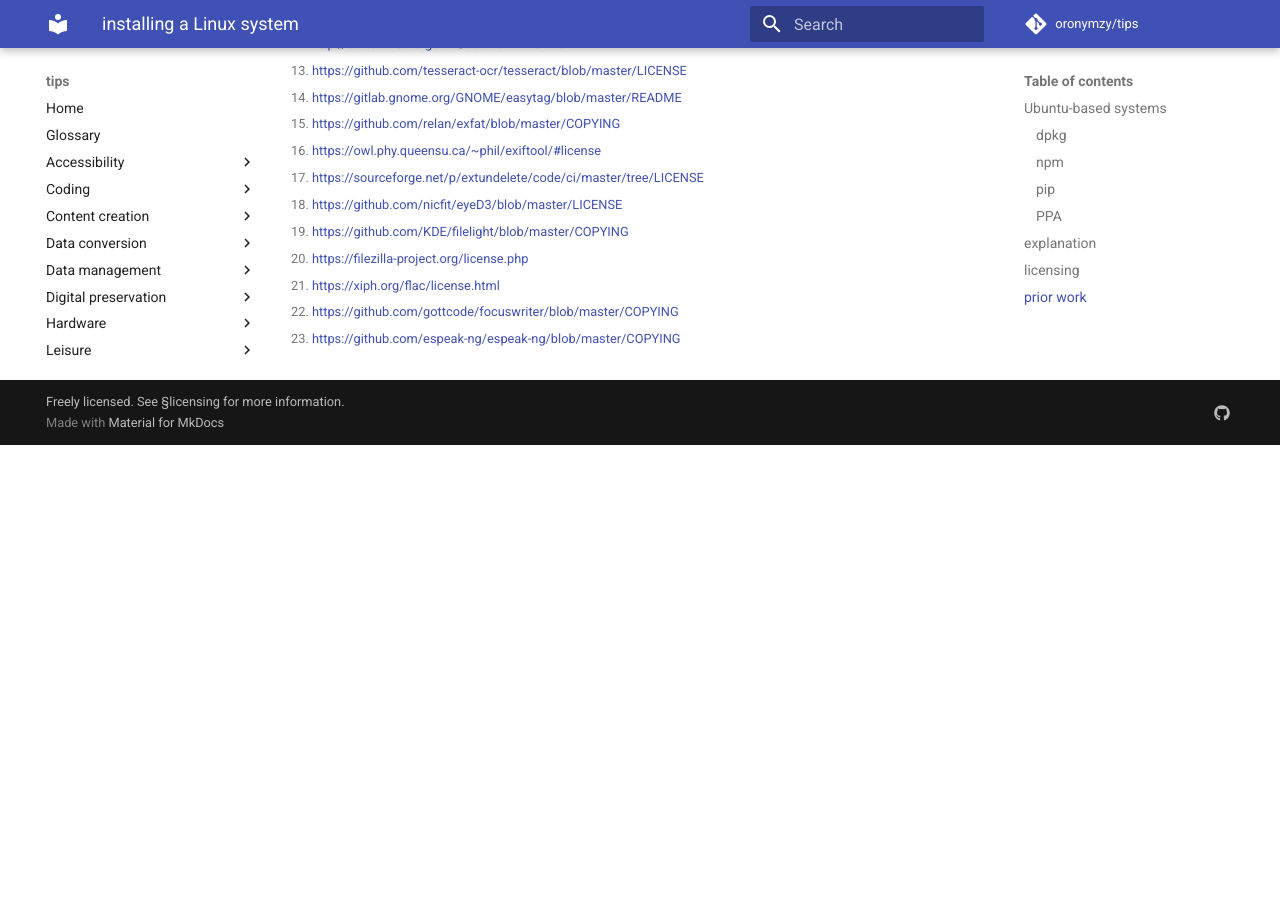
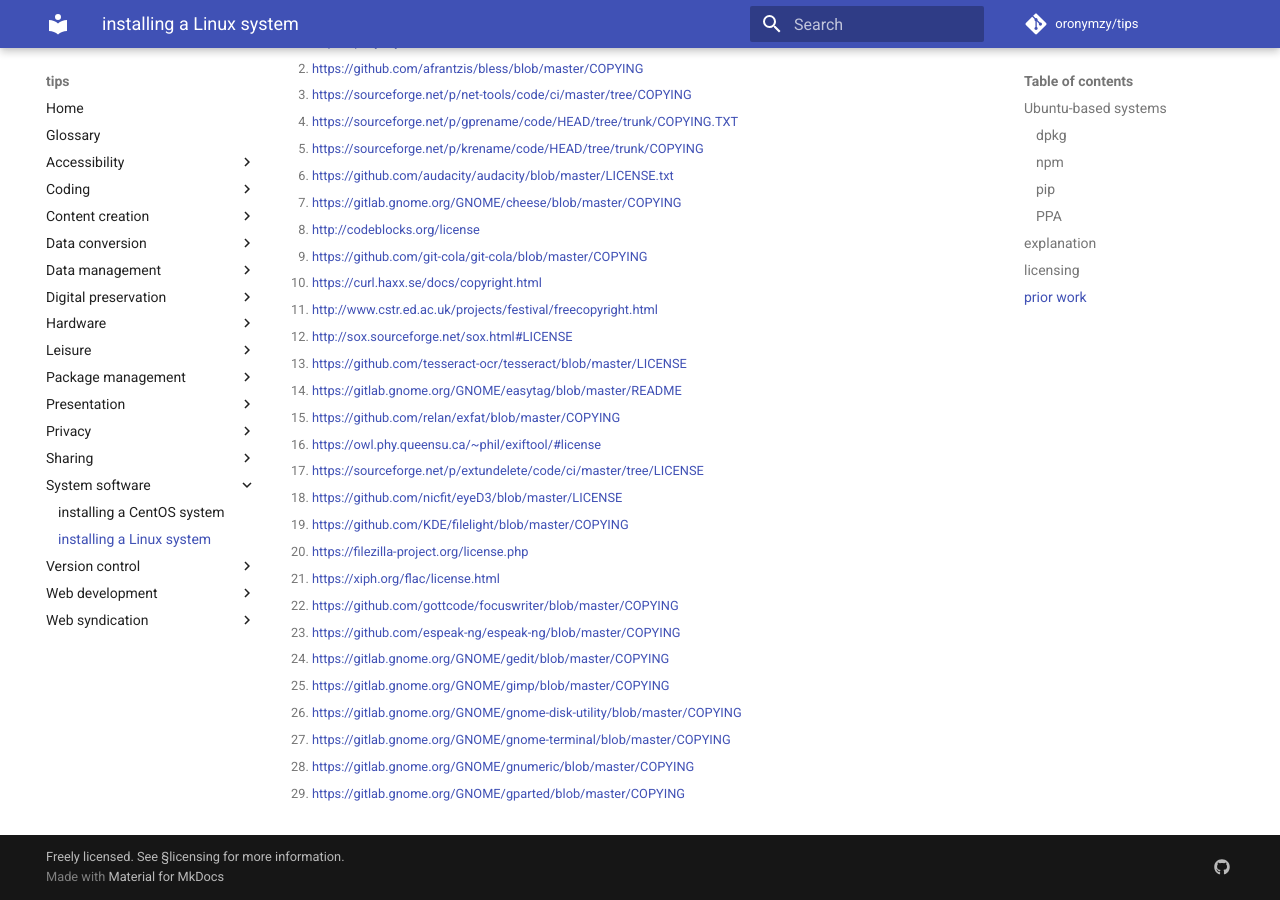
Before and after one commit to oronymzy/tips, an MkDocs documentation site: the page built from docs/insLnxS.md, in a window 1280 px wide and 900 px high, scrolled down 3726 px. Built offline with MkDocs 1.6.1 and Material for MkDocs 9.7.7, drawn with Linux system fonts in a browser that asks for light colours; comment, search, counter and statistics services are not loaded; before the commit the page ends 4171 px from its top, so only the background shows below that; some of the changed text lies outside the part shown.

Commit message:
Add table rows with footnotes
Add 'gedit', 'GIMP', 'gnome-disk-utility', 'GNOME Terminal', 'Gnumeric',
and 'GParted' table rows with footnotes in 'explanation' section.
Alphabetize link definitions.

```diff
--- a/docs/insLnxS.md
+++ b/docs/insLnxS.md
@@ -63,7 +63,13 @@ For Lubuntu, install additional packages using `sudo apt install dolphin kate op
 | `filezilla`                    | [FileZilla]                                              | [FTP] software                           | [GNU GPL v2.0] or later[^insLnxS20]
 | `flac`                         | [FLAC]                                                   | [lossless] [audio] compression [codec]   | [GNU GPL][^insLnxS21]
 | `focuswriter`                  | [FocusWriter]                                            | [word processor]                         | [GNU GPL v3.0][^insLnxS22]
+| `gedit`                        | [gedit]                                                  | [text editor]                            | [GNU GPL v2.0][^insLnxS24]
+| `gimp`                         | [GIMP]                                                   | [raster graphics editor]                 | [GNU GPL v3.0][^insLnxS25]
 | `git-cola`                     | [Git Cola]                                               | [version control] software               | [GNU GPL v2.0][^insLnxS9]
+| `gnome-disk-utility`           | [gnome-disk-utility]                                     | [disk utility] package                   | [GNU GPL v2.0][^insLnxS26]
+| `gnome-terminal`               | [GNOME Terminal]                                         | [terminal emulator]                      | [GNU GPL v3.0][^insLnxS27]
+| `gnumeric`                     | [Gnumeric]                                               | [spreadsheet]                            | [GNU GPL v3.0][^insLnxS28]
+| `gparted`                      | [GParted]                                                | [partition editor]                       | [GNU GPL v2.0][^insLnxS29]
 | `gprename`                     | [GPRename]                                               | [batch renamer]                          | [GNU GPL v3.0][^insLnxS4]
 | `krename`                      | [KRename]                                                | [batch renamer]                          | [GNU GPL v2.0][^insLnxS5]
 | `net-tools`                    | [ifconfig], part of [net-tools]                          | administration utility                   | [GNU GPL v2.0][^insLnxS3]
@@ -87,12 +92,16 @@ For Lubuntu, install additional packages using `sudo apt install dolphin kate op
 [FileZilla]: https://filezilla-project.org/
 [Filelight]: https://utils.kde.org/projects/filelight/
 [FocusWriter]: https://gottcode.org/focuswriter/
+[GIMP]: https://www.gimp.org/
+[GNOME Terminal]: https://wiki.gnome.org/Apps/Terminal
 [GNU GPL v1.0]: https://www.gnu.org/licenses/old-licenses/gpl-1.0.html
 [GNU GPL v2.0]: https://choosealicense.com/licenses/gpl-2.0/
 [GNU GPL v3.0]: https://choosealicense.com/licenses/gpl-3.0/
 [GNU GPL]: http://www.gnu.org/licenses/licenses.html#GPL
 [GPRename]: http://gprename.sourceforge.net/
+[GParted]: https://gparted.sourceforge.io/
 [Git Cola]: http://git-cola.github.io/
+[Gnumeric]: http://www.gnumeric.org/
 [IDE]: https://en.wikipedia.org/wiki/Integrated_development_environment
 [KRename]: https://www.krename.net/home/
 [Open Java Development Kit]: https://en.wikipedia.org/wiki/OpenJDK
@@ -104,19 +113,28 @@ For Lubuntu, install additional packages using `sudo apt install dolphin kate op
 [batch renamer]: https://en.wikipedia.org/wiki/Batch_renaming
 [codec]: https://en.wikipedia.org/wiki/Codec
 [computer data storage]: https://en.wikipedia.org/wiki/Computer_data_storage
+[disk utility]: https://en.wikipedia.org/wiki/Disk_utility
+[eSpeak NG]: https://github.com/espeak-ng/espeak-ng
 [exFAT]: https://en.wikipedia.org/wiki/ExFAT
 [exfat]: https://github.com/relan/exfat
 [extundelete]: http://extundelete.sourceforge.net/
 [eyeD3]: https://github.com/nicfit/eyeD3
 [file system]: https://en.wikipedia.org/wiki/File_system
+[gedit]: https://wiki.gnome.org/Apps/Gedit
+[gnome-disk-utility]: https://gitlab.gnome.org/GNOME/gnome-disk-utility/
 [hex editor]: https://en.wikipedia.org/wiki/Hex_editor
 [ifconfig]: https://en.wikipedia.org/wiki/Ifconfig
 [lossless]: https://en.wikipedia.org/wiki/Lossless_compression
 [net-tools]: https://sourceforge.net/p/net-tools/code/ci/master/tree/README
 [optical character recognition]: https://en.wikipedia.org/wiki/Optical_character_recognition
+[partition editor]: https://en.wikipedia.org/wiki/Disk_editor#Partition_editor
 [pngcrush]: https://pmt.sourceforge.io/pngcrush/
+[raster graphics editor]: https://en.wikipedia.org/wiki/Raster_graphics_editor
 [speech synthesis]: https://en.wikipedia.org/wiki/Speech_synthesis
+[spreadsheet]: https://en.wikipedia.org/wiki/Spreadsheet
 [tag editor]: https://en.wikipedia.org/wiki/Tag_editor
+[terminal emulator]: https://en.wikipedia.org/wiki/Terminal_emulator
+[text editor]: https://en.wikipedia.org/wiki/Text_editor
 [undeletion]: https://en.wikipedia.org/wiki/Undeletion
 [version control]: https://en.wikipedia.org/wiki/Version_control
 [webcam]: https://en.wikipedia.org/wiki/Webcam
```
Also changed, not shown: other parts of docs/insLnxS.md (+6 -1 lines).
